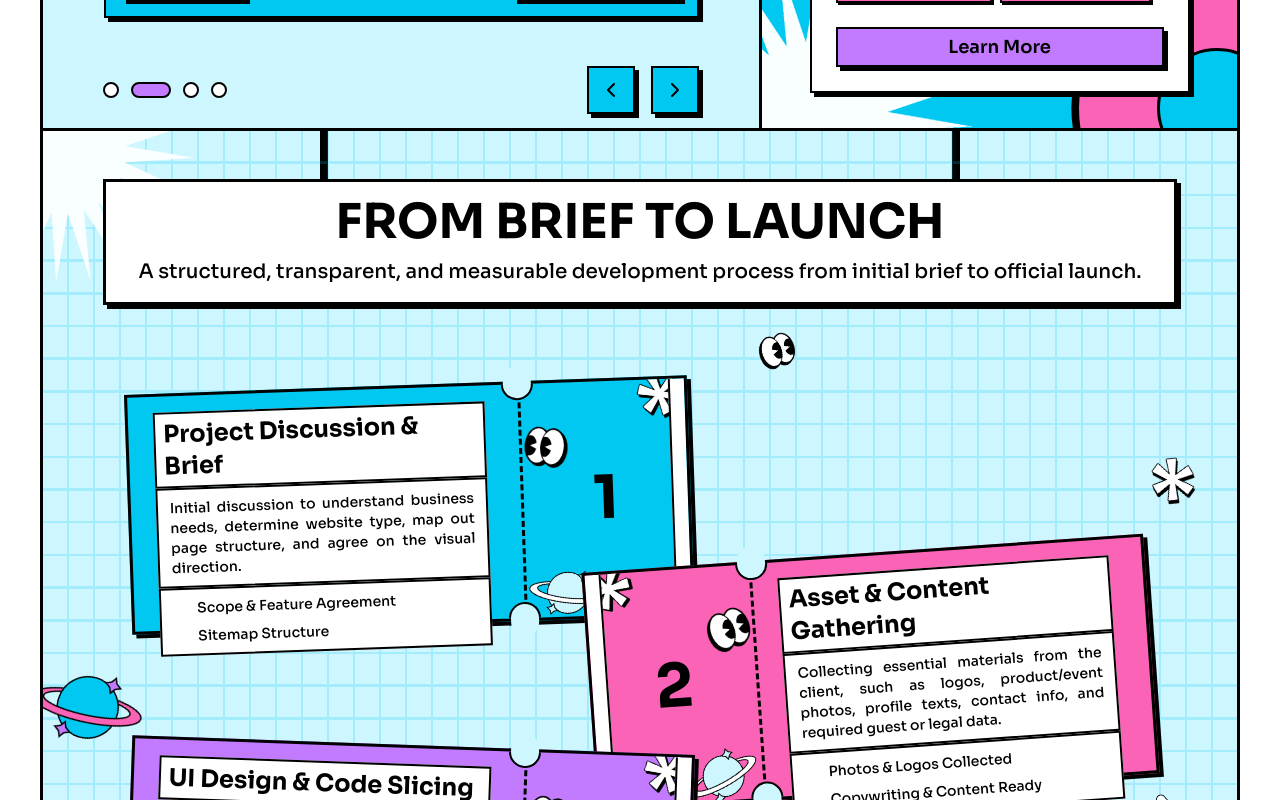
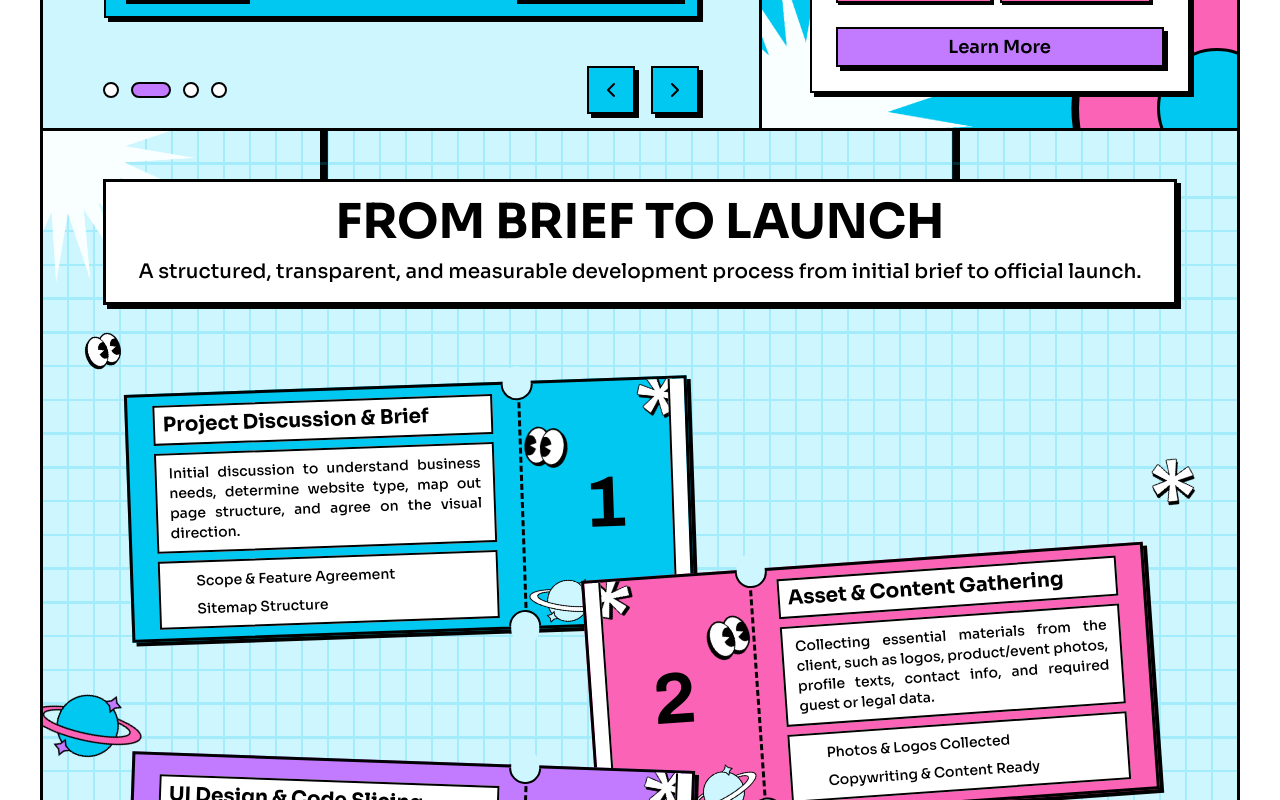
Before and after one commit to D4yezz/loreandcode, a Next.js app: page /en in a window 1280 px wide. Shown: the part 2440-3240 px from the top of the page. Built offline with nearby package versions, Linux system fonts and the light colour scheme; some icons are missing.

Commit message:
feat(home): Enhance design in worflow section and adjust the responsive design across multiple devices

```diff
--- a/package.json
+++ b/package.json
@@ -13,6 +13,7 @@
     "@hugeicons/core-free-icons": "^4.3.0",
     "@hugeicons/react": "^1.1.10",
     "@icons-pack/react-simple-icons": "^13.15.1",
+    "@radix-ui/react-accordion": "^1.2.20",
     "@radix-ui/react-avatar": "^1.2.6",
     "@radix-ui/react-dropdown-menu": "^2.1.24",
     "@radix-ui/react-scroll-area": "^1.2.18",
--- a/src/components/common/Navbar/navbar.tsx
+++ b/src/components/common/Navbar/navbar.tsx
@@ -19,7 +19,7 @@ import { connect } from "@/components/section/home-page/hero";
 
 export default function Navbar() {
   const t = useTranslations("Navbar");
-  const isDekstop = useMediaQuery("(min-width: 1024px)");
+  const isDesktop = useMediaQuery("(min-width: 1024px)");
   const isTablet = useMediaQuery("(min-width: 768px)");
   const [open, setOpen] = useState(false);
   const menu = [
@@ -64,14 +64,14 @@ export default function Navbar() {
               height={60}
               loading="eager"
             />
-            {isDekstop && (
+            {isDesktop && (
               <span className="font-bold tracking-tight uppercase whitespace-nowrap font-sora">
                 Lore & Code
               </span>
             )}
           </Link>
         </div>
-        {isTablet && !isDekstop && (
+        {isTablet && !isDesktop && (
           <Link
             href="/"
             className="text-3xl font-bold tracking-tight uppercase whitespace-nowrap font-sora"
@@ -79,7 +79,7 @@ export default function Navbar() {
             Lore & Code
           </Link>
         )}
-        {isDekstop ? (
+        {isDesktop ? (
           <>
             <nav className="h-full w-[65%] flex items-center justify-center shadow-nav">
               <ul className="flex items-center text-xl font-semibold gap-14">
--- a/src/components/layout/CardWorkflow/index.tsx
+++ b/src/components/layout/CardWorkflow/index.tsx
@@ -1,4 +1,5 @@
 "use client";
+import useMediaQuery from "@/hooks/useMediaQuery";
 import { WorkflowItem } from "@/utils/workflow-data";
 import { Tick01Icon } from "@hugeicons/core-free-icons";
 import { HugeiconsIcon } from "@hugeicons/react";
@@ -6,11 +7,11 @@ import Image from "next/image";
 
 export default function CardWorkflow({ data }: { data: WorkflowItem[] }) {
   return (
-    <div className="relative flex flex-col mt-20">
+    <div className="relative flex flex-col gap-8 mt-10 lg:mt-20 lg:gap-0">
       {data.map((item, index: number) => (
         <div
           key={index}
-          className="w-[80vw] mx-auto h-fit flex odd:justify-start even:justify-end items-center relative z-20"
+          className="lg:w-[80vw] w-full mx-auto h-fit flex odd:justify-start even:justify-end items-center relative z-20"
         >
           <CardItem
             key={index}
@@ -42,9 +43,11 @@ function CardItem({
   className: string;
   orientation: "left" | "right";
 }) {
+  const isDesktop = useMediaQuery("(min-width: 1024px)");
+  const isTablet = useMediaQuery("(min-width: 768px)");
   return (
     <div
-      className={`relative w-[55%] h-[30vh] border-3 border-black flex z-10 overflow-visible shadow-shadow ${className}`}
+      className={`relative lg:w-[55%] md:w-[70%] w-full lg:h-[31vh] md:h-[25vh] h-[21vh] border-3 border-black flex z-10 overflow-visible shadow-shadow ${className}`}
     >
       {orientation === "left" ? (
         <>
@@ -63,21 +66,25 @@ function CardItem({
       )}
 
       <div
-        className={`w-[70%] flex flex-col justify-center p-4 pr-6 ${orientation === "left" ? "order-1" : "order-2"}`}
+        className={`w-[70%] flex flex-col justify-center lg:p-4 p-2 ${orientation === "left" ? "order-1 md:pr-6 pr-4" : "order-2 md:pl-6 pl-4"}`}
       >
-        <div className="flex flex-col items-center justify-between w-full h-full">
-          <h2 className="text-2xl font-bold  w-[95%] bg-white border-2 py-1 px-2">
+        <div className="flex flex-col items-center justify-center w-full h-full gap-2">
+          <h2 className="lg:text-xl text-md font-bold lg:w-[95%] w-full bg-white border-2 py-1 px-2">
             {title}
           </h2>
-          <p className="text-sm text-justify w-[95%] bg-white border-2 px-3 py-2">
+          <p className="lg:text-sm text-xs text-justify lg:w-[95%] w-full bg-white border-2 lg:px-3 p-1 lg:py-2">
             {desc}
           </p>
-          <ul className="flex flex-col gap-2 w-[95%] bg-white border-2 p-2">
+          {isTablet && (
+            <ul className="flex flex-col gap-2 lg:w-[95%] w-full bg-white border-2 p-2">
               {checklist.map((item, i) => (
-              <li key={i} className="flex items-start gap-2 text-xs md:text-sm">
+                <li
+                  key={i}
+                  className="flex items-start gap-1 text-xs lg:gap-2 md:text-sm"
+                >
                   <HugeiconsIcon
                     icon={Tick01Icon}
-                  size={20}
+                    size={isDesktop ? 20 : 18}
                     className="text-main"
                     strokeWidth={2}
                   />
@@ -85,6 +92,7 @@ function CardItem({
                 </li>
               ))}
             </ul>
+          )}
         </div>
       </div>
       <div
@@ -94,10 +102,12 @@ function CardItem({
           className={`w-4 h-full bg-white z-10 absolute top-0 ${orientation === "left" ? "right-0 border-l-2" : "left-0 border-r-2"}`}
         ></div>
         <div className="w-[60%] h-[60%] flex items-center justify-center">
-          <span className="text-6xl font-bold text-center">{number}</span>
+          <span className="md:text-7xl text-5xl font-bold text-center font-archivo">
+            {number}
+          </span>
         </div>
         <div
-          className={`absolute z-0 w-12 h-12 -top-2 ${orientation === "left" ? "right-0 rotate-8" : "left-0 -rotate-18"}`}
+          className={`absolute z-0 md:w-12 md:h-12 w-10 h-10 -top-2 ${orientation === "left" ? "right-0 rotate-8" : "left-0 -rotate-18"}`}
         >
           <Image
             src={"/home/white-star.png"}
@@ -110,7 +120,7 @@ function CardItem({
           />
         </div>
         <div
-          className={`absolute z-0 w-12 h-12 top-10 ${orientation === "left" ? "left-0 rotate-8" : "right-0 -rotate-18"}`}
+          className={`absolute z-0 md:w-12 md:h-12 w-9 h-9 lg:top-10 top-8 ${orientation === "left" ? "lg:left-0 left-1 rotate-8" : "lg:right-0 right-1 -rotate-18"}`}
         >
           <Image
             src={`/home/eye${orientation === "left" ? "-left" : "-right"}.png`}
@@ -123,7 +133,7 @@ function CardItem({
           />
         </div>
         <div
-          className={`absolute z-0 w-20 h-20 -bottom-4 ${orientation === "left" ? "left-0 rotate-18" : "right-0 -rotate-16"}`}
+          className={`absolute z-0 md:w-20 md:h-20 w-17 h-17 -bottom-4 ${orientation === "left" ? "lg:left-0 left-1 rotate-18" : "lg:right-0 right-1 -rotate-16"}`}
         >
           <Image
             src={`/home/saturn.png`}
--- a/src/components/section/home-page/advantages.tsx
+++ b/src/components/section/home-page/advantages.tsx
@@ -9,7 +9,7 @@ import { Link } from "@/i18n/navigation";
 
 export default function AdvantagesSection() {
   const t = useTranslations("home.advantages");
-  const isDekstop = useMediaQuery("(min-width: 1024px)");
+  const isDesktop = useMediaQuery("(min-width: 1024px)");
   const isTablet = useMediaQuery("(min-width: 768px)");
   const advantages = Array.from({ length: 4 }, (_, index) => ({
     title: t(`listAdvantages${index + 1}.title`),
@@ -36,7 +36,7 @@ export default function AdvantagesSection() {
         <div className="absolute inset-0 z-0 w-full h-full opacity-50">
           <div className="relative flex w-full h-full">
             <div className="absolute inset-0 z-0 flex flex-col w-full h-full justify-evenly">
-              {Array.from({ length: isDekstop ? 20 : 30 }).map((_, i) => (
+              {Array.from({ length: isDesktop ? 20 : 30 }).map((_, i) => (
                 <div className="w-full h-[2.5px] bg-main" key={i}></div>
               ))}
             </div>
--- a/src/components/section/home-page/tech.tsx
+++ b/src/components/section/home-page/tech.tsx
@@ -15,8 +15,8 @@ import {
 } from "@icons-pack/react-simple-icons";
 
 export default function TechSection() {
-  const isDekstop = useMediaQuery("(min-width: 1024px)");
-  const logoSize = isDekstop ? 50 : 40;
+  const isDesktop = useMediaQuery("(min-width: 1024px)");
+  const logoSize = isDesktop ? 50 : 40;
   const techLogos = [
     {
       node: (
@@ -104,11 +104,11 @@ export default function TechSection() {
     <section className="w-full border-y-3 bg-main lg:py-8 py-4">
       <LogoLoop
         logos={techLogos}
-        speed={isDekstop ? 80 : 60}
+        speed={isDesktop ? 80 : 60}
         direction="left"
         logoHeight={60}
-        gap={isDekstop ? 100 : 50}
-        hoverSpeed={isDekstop ? 30 : 20}
+        gap={isDesktop ? 100 : 50}
+        hoverSpeed={isDesktop ? 30 : 20}
         ariaLabel="Technology partners"
       />
     </section>
--- a/src/components/section/home-page/workflow.tsx
+++ b/src/components/section/home-page/workflow.tsx
@@ -9,18 +9,22 @@ import { MiniPageElement } from "./service";
 export default function WorkflowSection() {
   const t = useTranslations("home.workflow");
   const dataCard = useWorkflowData();
-  const isDekstop = useMediaQuery("(min-width: 1024px)");
+  const isDesktop = useMediaQuery("(min-width: 1024px)");
   const isTablet = useMediaQuery("(min-width: 768px)");
 
   return (
-    <section className="w-full font-sora min-h-screen h-fit flex flex-col p-8 pb-20 justify-center items-center border-t-3 relative overflow-hidden">
-      <div className="flex justify-between w-[50vw] h-[10%] absolute z-0 left-1/2 -translate-x-1/2 top-0">
+    <section className="w-full font-sora min-h-screen h-fit flex flex-col p-8 pb-20 lg:justify-center items-center border-t-3 relative overflow-hidden">
+      <div className="flex justify-between w-[50vw] lg:h-[10%] h-[8%] absolute z-0 left-1/2 -translate-x-1/2 top-0">
         <div className="w-2 h-full bg-black"></div>
         <div className="w-2 h-full bg-black"></div>
       </div>
-      <div className="flex flex-col text-center gap-3 z-10 mt-4 bg-white px-8 py-4 border-3 shadow-shadow">
-        <h1 className="text-5xl uppercase font-bold">{t("title")}</h1>
-        <p className="text-xl font-medium">{t("subtitle")}</p>
+      <div className="flex flex-col text-center lg:gap-3 gap-1 z-10 lg:mt-4 bg-white lg:px-8 px-4 py-4 border-3 shadow-shadow">
+        <h1 className="lg:text-5xl text-2xl uppercase font-bold">
+          {t("title")}
+        </h1>
+        <p className="lg:text-xl text-md lg:text-wrap text-balance font-medium">
+          {t("subtitle")}
+        </p>
       </div>
 
       <CardWorkflow data={dataCard} />
@@ -28,12 +32,12 @@ export default function WorkflowSection() {
       <div className="absolute inset-0 z-0 w-full h-full opacity-20">
         <div className="relative flex w-full h-full">
           <div className="absolute inset-0 z-0 flex flex-col w-full h-full justify-evenly">
-            {Array.from({ length: isDekstop ? 45 : 30 }).map((_, i) => (
+            {Array.from({ length: isDesktop ? 45 : 45 }).map((_, i) => (
               <div className="w-full h-[2.5px] bg-main" key={i}></div>
             ))}
           </div>
           <div className="absolute inset-0 z-0 flex flex-row w-full h-full justify-evenly">
-            {Array.from({ length: isTablet ? 45 : 30 }).map((_, i) => (
+            {Array.from({ length: isTablet ? 45 : 15 }).map((_, i) => (
               <div className="w-[2.5px] h-full bg-main" key={i}></div>
             ))}
           </div>
@@ -48,10 +52,7 @@ export default function WorkflowSection() {
 function Decoration() {
   return (
     <>
-      <div className="absolute bottom-35 flex justify-between w-[90%] left-1/2 -translate-x-1/2 scale-110">
-        <MiniPageElement />
-      </div>
-      <div className="absolute z-0 select-none lg:-top-30 lg:-left-30 -top-13 -left-13 lg:w-70 lg:h-70 w-25 h-25 -rotate-12">
+      <div className="absolute z-0 select-none lg:-top-30 lg:-left-30 -top-13 -right-13 lg:w-70 lg:h-70 w-35 h-35 -rotate-12">
         <Image
           src={"/home/star2.png"}
           fill
@@ -62,7 +63,9 @@ function Decoration() {
           className="object-contain pointer-events-none select-none"
         />
       </div>
-      <div className={`absolute z-0 w-10 h-10 top-50 right-110 -rotate-18`}>
+      <div
+        className={`absolute lg:z-0 z-10 lg:w-10 lg:h-10 w-12 h-12 lg:top-50 top-2 lg:left-10 left-1 lg:-rotate-18 rotate-18`}
+      >
         <Image
           src={`/home/eye-right.png`}
           fill
@@ -73,7 +76,9 @@ function Decoration() {
           className="object-contain pointer-events-none select-none"
         />
       </div>
-      <div className={`absolute z-0 w-18 h-18 top-20 right-35 rotate-18`}>
+      <div
+        className={`absolute lg:z-0 z-10 lg:w-18 lg:h-18 w-14 h-14 top-45 -right-2 lg:top-20 lg:right-20 rotate-18`}
+      >
         <Image
           src={`/home/eye-left.png`}
           fill
@@ -84,7 +89,9 @@ function Decoration() {
           className="object-contain pointer-events-none select-none"
         />
       </div>
-      <div className={`absolute z-0 w-[4%] h-[4%] top-80 right-10 rotate-28`}>
+      <div
+        className={`absolute z-0 md:w-[4%] md:h-[4%] w-[15%] h-[15%] lg:top-80 top-3/4 lg:right-10 right-0 rotate-28`}
+      >
         <Image
           src={"/home/white-star.png"}
           fill
@@ -95,7 +102,7 @@ function Decoration() {
           className="object-contain pointer-events-none select-none"
         />
       </div>
-      <div className="absolute z-0 select-none w-[10%] h-[10%] top-1/3 -left-4 rotate-22">
+      <div className="absolute z-0 select-none lg:w-[10%] lg:h-[10%] md:w-[14%] md:h-[14%] w-[25%] h-[25%] lg:top-1/3 top-1/4 -left-4 lg:rotate-22 -rotate-22">
         <Image
           src={"/home/saturn-2.png"}
           fill
@@ -106,7 +113,7 @@ function Decoration() {
           className="object-contain pointer-events-none select-none"
         />
       </div>
-      <div className="absolute z-0 select-none w-[9%] h-[9%] bottom-1/4 -left-8 -rotate-42">
+      <div className="absolute z-0 select-none lg:w-[9%] lg:h-[9%] w-[20%] h-[20%] bottom-1/5 lg:-left-8 -left-5 lg:-rotate-42 rotate-30">
         <Image
           src={"/home/saturn-2.png"}
           fill
@@ -118,7 +125,7 @@ function Decoration() {
         />
       </div>
       <div
-        className={`absolute z-0 w-[20%] h-[20%] top-[42%] -right-10 rotate-18`}
+        className={`absolute z-0 lg:w-[20%] lg:h-[20%] w-[35%] h-[35%] lg:top-[42%] top-160 lg:-right-10 -right-8 rotate-18`}
       >
         <Image
           src={`/home/computer.png`}
@@ -142,6 +149,9 @@ function Decoration() {
           className="object-contain pointer-events-none select-none"
         />
       </div>
+      <div className="absolute md:bottom-35 bottom-18 flex justify-between md:w-[90%] w-[130%] left-1/2 -translate-x-1/2 md:scale-110 scale-75">
+        <MiniPageElement />
+      </div>
     </>
   );
 }
--- a/src/messages/de.json
+++ b/src/messages/de.json
@@ -215,7 +215,7 @@
           "checklist": ["Speed-Optimierungswert", "100% Fehlerfrei & Responsiv"]
         },
         "5": {
-          "title": "Gemeinsame Überprüfung & Revisions",
+          "title": "Überprüfung und Überarbeitung",
           "desc": "Bereitstellung eines Vorschau-Links zur gemeinsamen Begutachtung und Durchführung vertraglich vereinbarter Anpassungen.",
           "checklist": [
             "Inhalts- & Layoutanpassungen",
--- a/src/messages/id.json
+++ b/src/messages/id.json
@@ -215,7 +215,7 @@
         },
         "5": {
           "title": "Peninjauan Bersama & Revisi",
-          "desc": "Tautan prapratinjau (demo link) diberikan kepada klien untuk diuji bersama. Proses perbaikan dilakukan sesuai kuota revisi paket untuk memastikan hasil yang presisi.",
+          "desc": "Tautan pratinjau (demo link) diberikan kepada klien untuk diuji bersama. Proses perbaikan dilakukan sesuai kuota revisi paket untuk memastikan hasil yang presisi.",
           "checklist": [
             "Penyesuaian Konten/Tampilan",
             "Persetujuan Final Klien"
--- a/src/utils/workflow-data.ts
+++ b/src/utils/workflow-data.ts
@@ -17,27 +17,27 @@ export function useWorkflowData(): WorkflowItem[] {
     { id: "1", className: "bg-main -rotate-2", orientation: "left" as const },
     {
       id: "2",
-      className: "bg-pink-400 -rotate-4 -mt-18",
+      className: "bg-pink-400 -rotate-4 lg:-mt-18",
       orientation: "right" as const,
     },
     {
       id: "3",
-      className: "bg-third rotate-2 -mt-12",
+      className: "bg-third rotate-2 lg:-mt-12",
       orientation: "left" as const,
     },
     {
       id: "4",
-      className: "bg-main rotate-2 -mt-12",
+      className: "bg-main rotate-2 lg:-mt-12",
       orientation: "right" as const,
     },
     {
       id: "5",
-      className: "bg-pink-400 -rotate-5 -mt-8",
+      className: "bg-pink-400 -rotate-5 lg:-mt-8",
       orientation: "left" as const,
     },
     {
       id: "6",
-      className: "bg-third -rotate-2 -mt-18",
+      className: "bg-third -rotate-2 lg:-mt-18",
       orientation: "right" as const,
     },
   ];
```
Also changed, not shown: 1 other file (tests, documents, lock files or other folders). Lines whose indentation alone changed are shown as unchanged.
